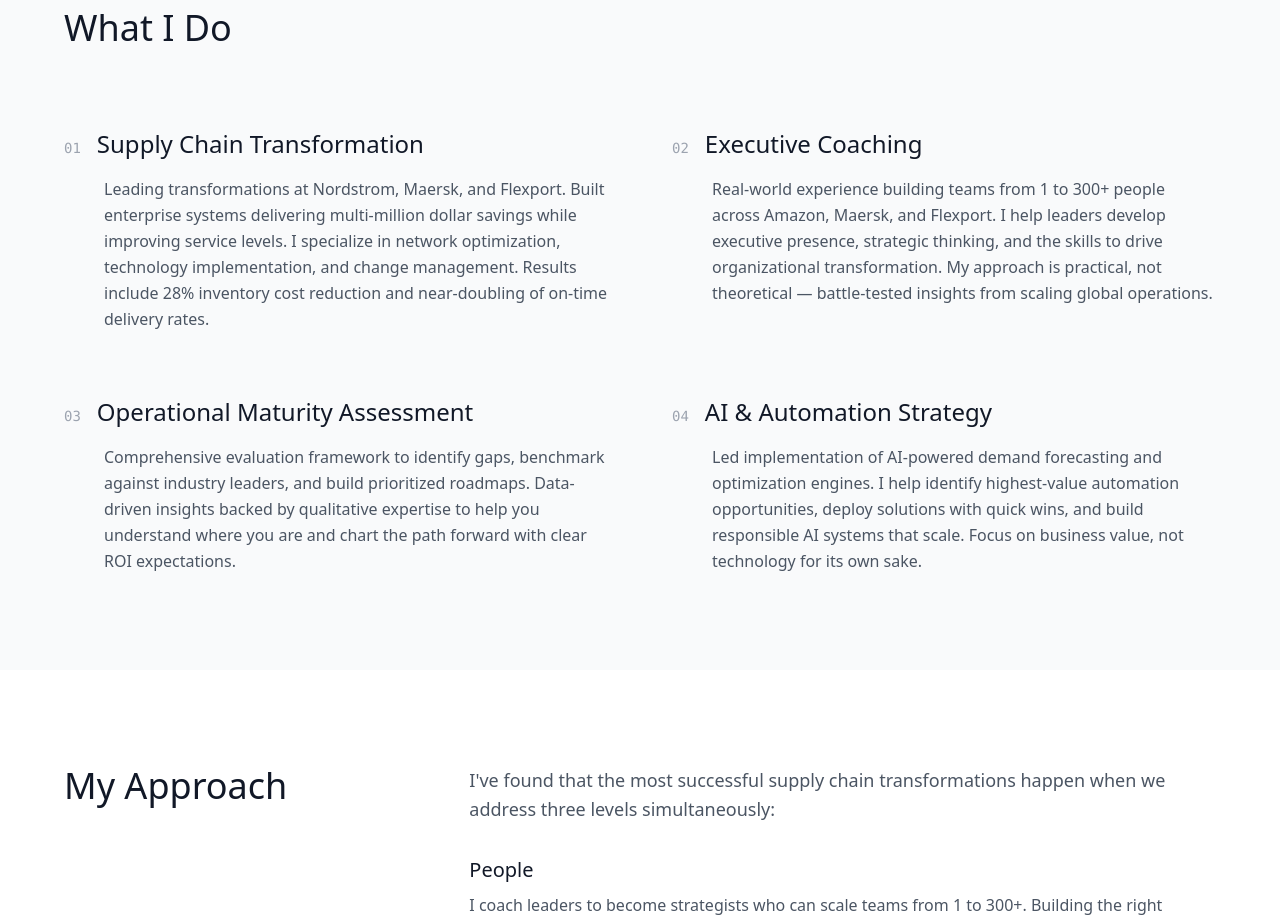
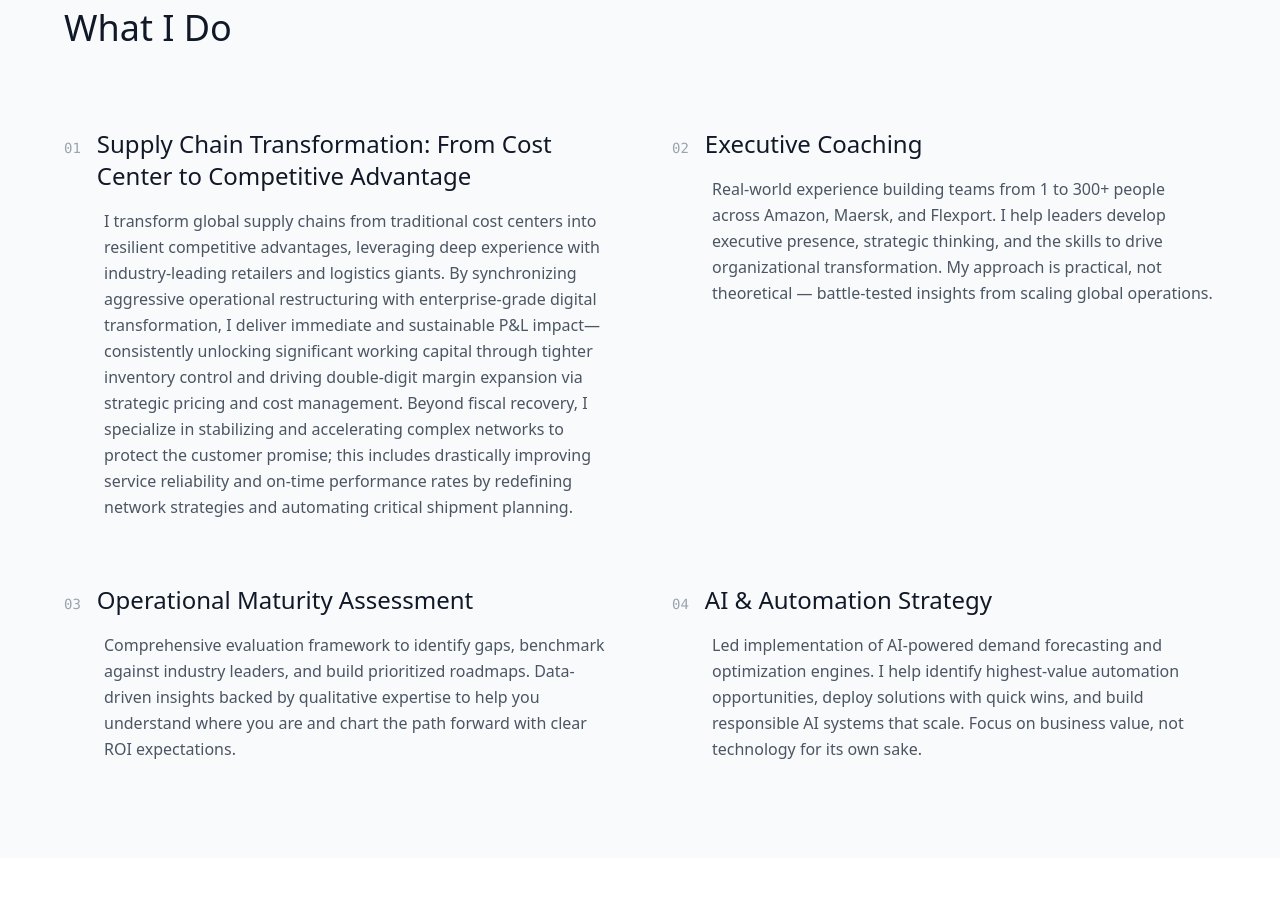
Before and after one commit to josealgara-design/josealgara-portfolio, a Next.js app: page / in a window 1280 px wide. Shown: the part 1000-1923 px from the top of the page. Built offline with nearby package versions, Linux system fonts and the light colour scheme.

Commit message:
Update page.js

```diff
--- a/app/page.js
+++ b/app/page.js
@@ -164,10 +164,10 @@ export default function Portfolio() {
             <div>
               <div className="flex items-baseline gap-4 mb-4">
                 <span className="text-sm text-gray-400 font-mono">01</span>
-                <h3 className="text-2xl font-medium">Supply Chain Transformation</h3>
+                <h3 className="text-2xl font-medium">Supply Chain Transformation: From Cost Center to Competitive Advantage</h3>
               </div>
               <p className="text-gray-600 leading-relaxed pl-10">
-                Leading transformations at Nordstrom, Maersk, and Flexport. Built enterprise systems delivering multi-million dollar savings while improving service levels. I specialize in network optimization, technology implementation, and change management. Results include 28% inventory cost reduction and near-doubling of on-time delivery rates.
+                I transform global supply chains from traditional cost centers into resilient competitive advantages, leveraging deep experience with industry-leading retailers and logistics giants. By synchronizing aggressive operational restructuring with enterprise-grade digital transformation, I deliver immediate and sustainable P&L impact—consistently unlocking significant working capital through tighter inventory control and driving double-digit margin expansion via strategic pricing and cost management. Beyond fiscal recovery, I specialize in stabilizing and accelerating complex networks to protect the customer promise; this includes drastically improving service reliability and on-time performance rates by redefining network strategies and automating critical shipment planning.
               </p>
             </div>
 
```
